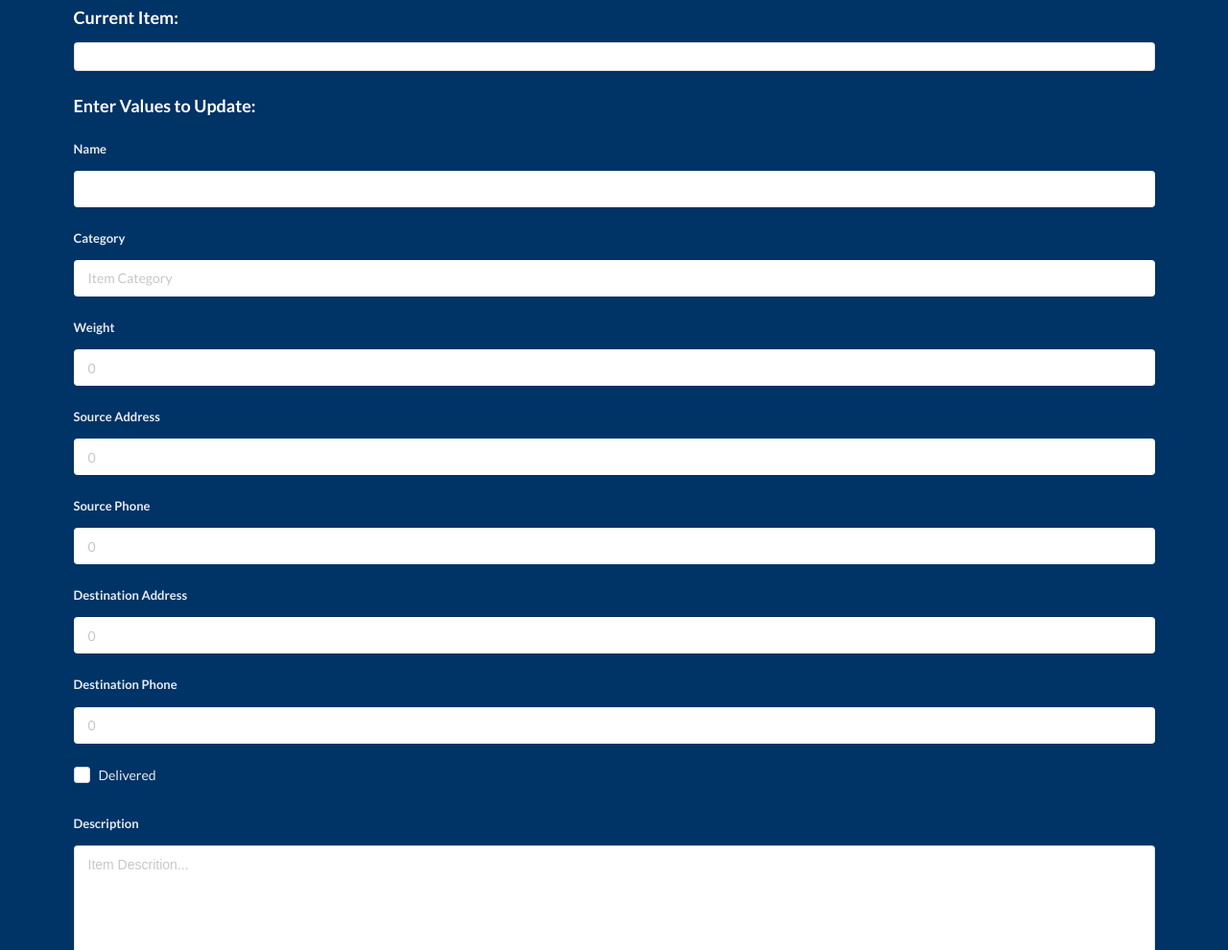
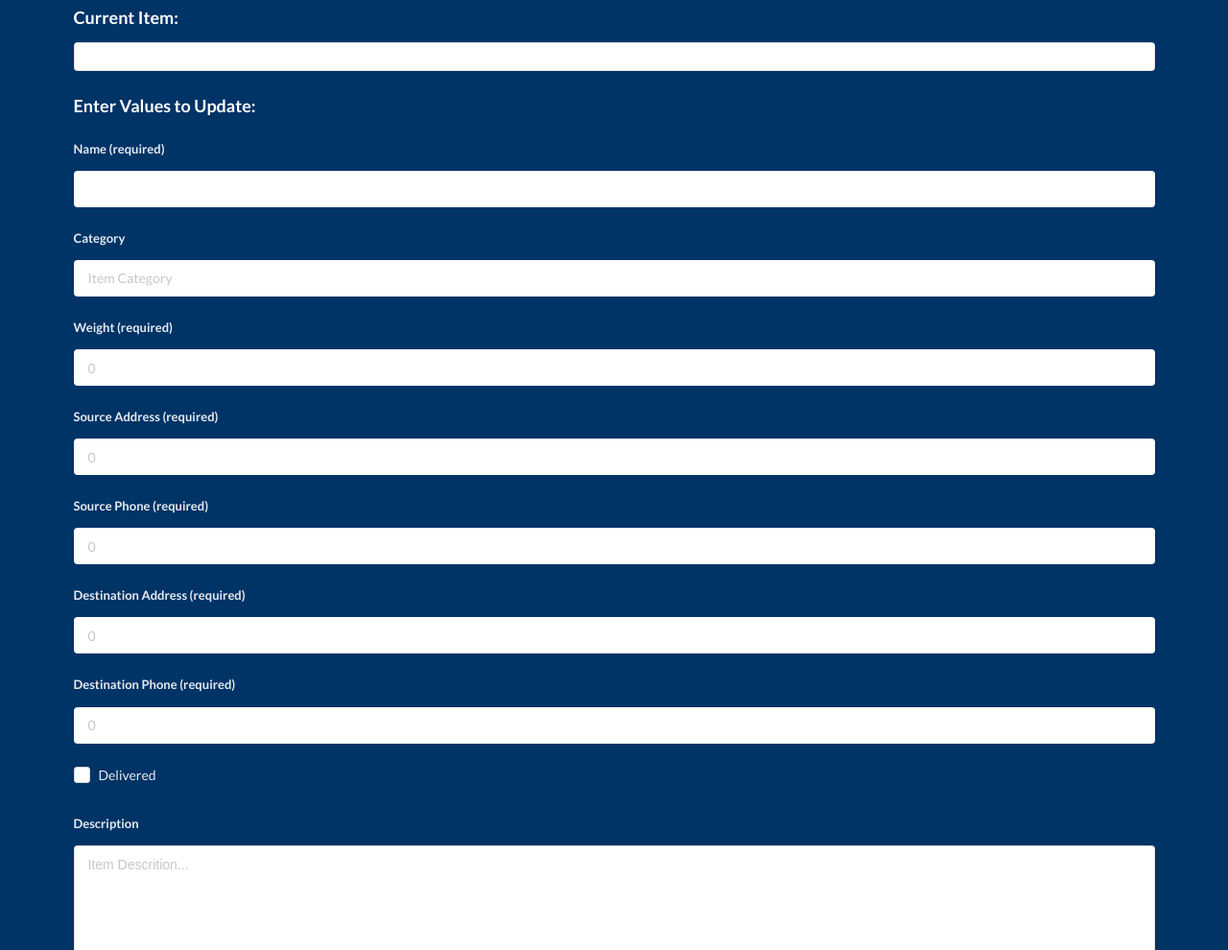
Before and after one commit to shiyuchen6688/inventory-tracking-app-shopify-Summer2022, a website: page public/item.html in a window 1280 px wide. Shown: the part 110-1100 px from the top of the page at 96% size. Drawn offline with nearby package versions, Linux system fonts and the light colour scheme; no server answers.

Commit message:
added required field in update page

```diff
--- a/public/item.html
+++ b/public/item.html
@@ -26,7 +26,7 @@
             <h3 class="ui header inverted">Enter Values to Update:</h3>
 
             <div class="field">
-                <label for="name">Name</label>
+                <label for="name">Name (required)</label>
                 <input type="text" name="name" class="item-edit-name" />
             </div>
 
@@ -37,27 +37,27 @@
             </div>
 
             <div class="field">
-                <label for="weight">Weight</label>
+                <label for="weight">Weight (required)</label>
                 <input type="text" name="weight" id="weight" placeholder="0" class="item-edit-weight" />
             </div>
 
             <div class="field">
-                <label for="weight">Source Address</label>
+                <label for="weight">Source Address (required)</label>
                 <input type="text" name="weight" id="weight" placeholder="0" class="item-edit-src-addr" />
             </div>
 
             <div class="field">
-                <label for="weight">Source Phone</label>
+                <label for="weight">Source Phone (required)</label>
                 <input type="text" name="weight" id="weight" placeholder="0" class="item-edit-src-phone" />
             </div>
 
             <div class="field">
-                <label for="weight">Destination Address</label>
+                <label for="weight">Destination Address (required)</label>
                 <input type="text" name="weight" id="weight" placeholder="0" class="item-edit-dest-addr" />
             </div>
 
             <div class="field">
-                <label for="weight">Destination Phone</label>
+                <label for="weight">Destination Phone (required)</label>
                 <input type="text" name="weight" id="weight" placeholder="0" class="item-edit-dest-phone" />
             </div>
 
```
